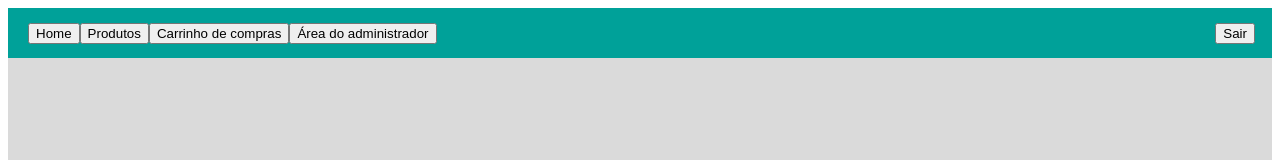
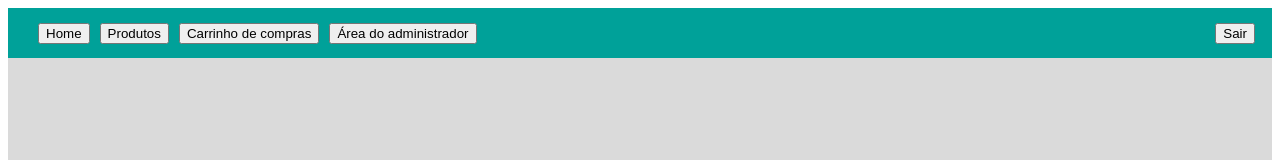
Before and after one commit to vitor-moraes/e-commerce, a React (Create React App) app in the folder frontend/: page / in a window 1280 px wide. Shown: the top 160 px of the page. Built offline with nearby package versions, Linux system fonts and the light colour scheme.

Commit message:
standard header layout detail

```diff
--- a/frontend/src/layouts/Standard/index.js
+++ b/frontend/src/layouts/Standard/index.js
@@ -22,6 +22,7 @@ function Standard() {
           {pages.map((page) => {
             return (
               <button
+                className="standard-header-button"
                 onClick={() => {
                   setActualPage(page.component);
                 }}
--- a/frontend/src/layouts/Standard/styles.css
+++ b/frontend/src/layouts/Standard/styles.css
@@ -38,3 +38,6 @@
   justify-content: center;
   align-items: center;
 }
+.standard-header-button{
+  margin-left: 10px;
+}
```
